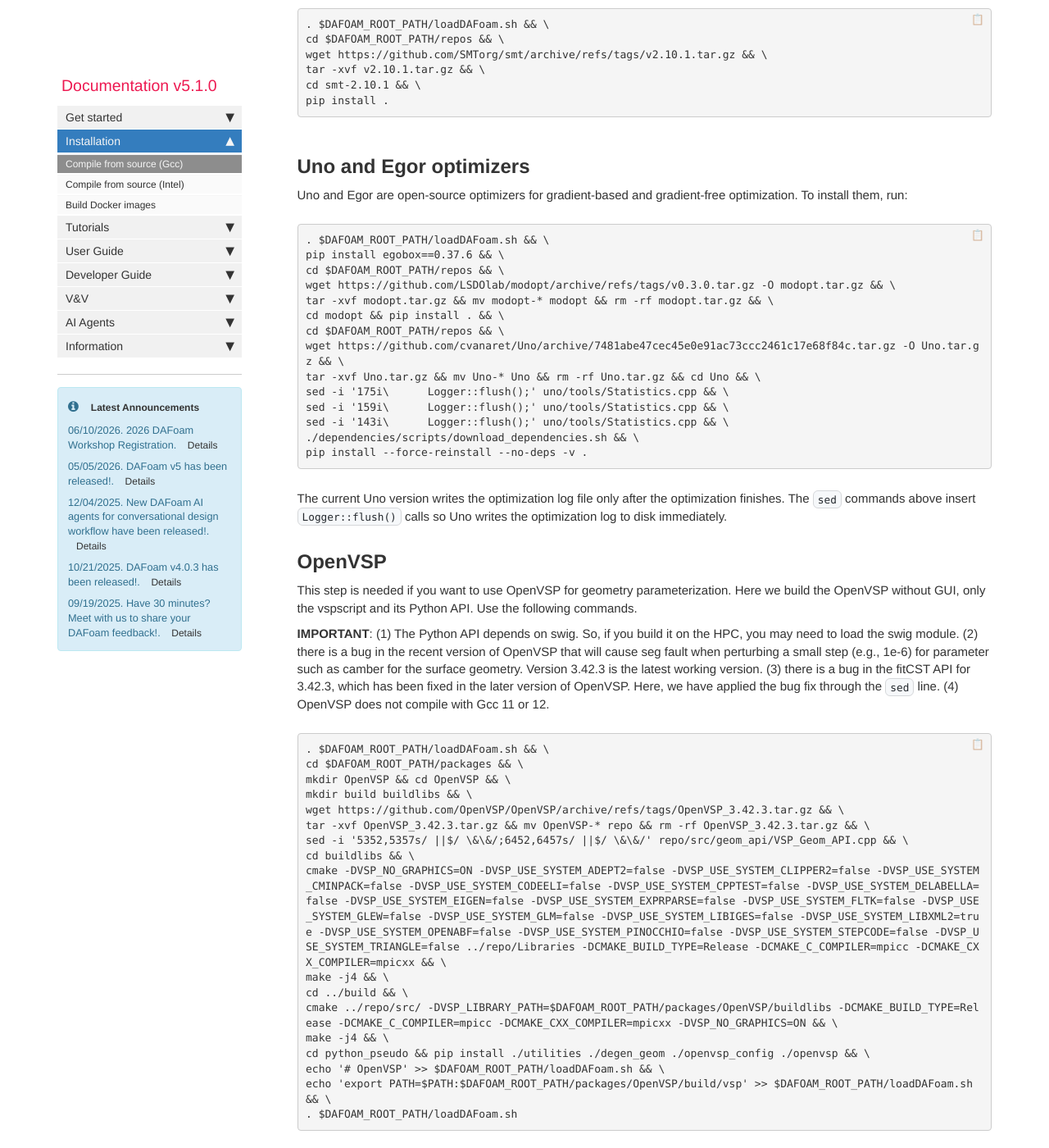
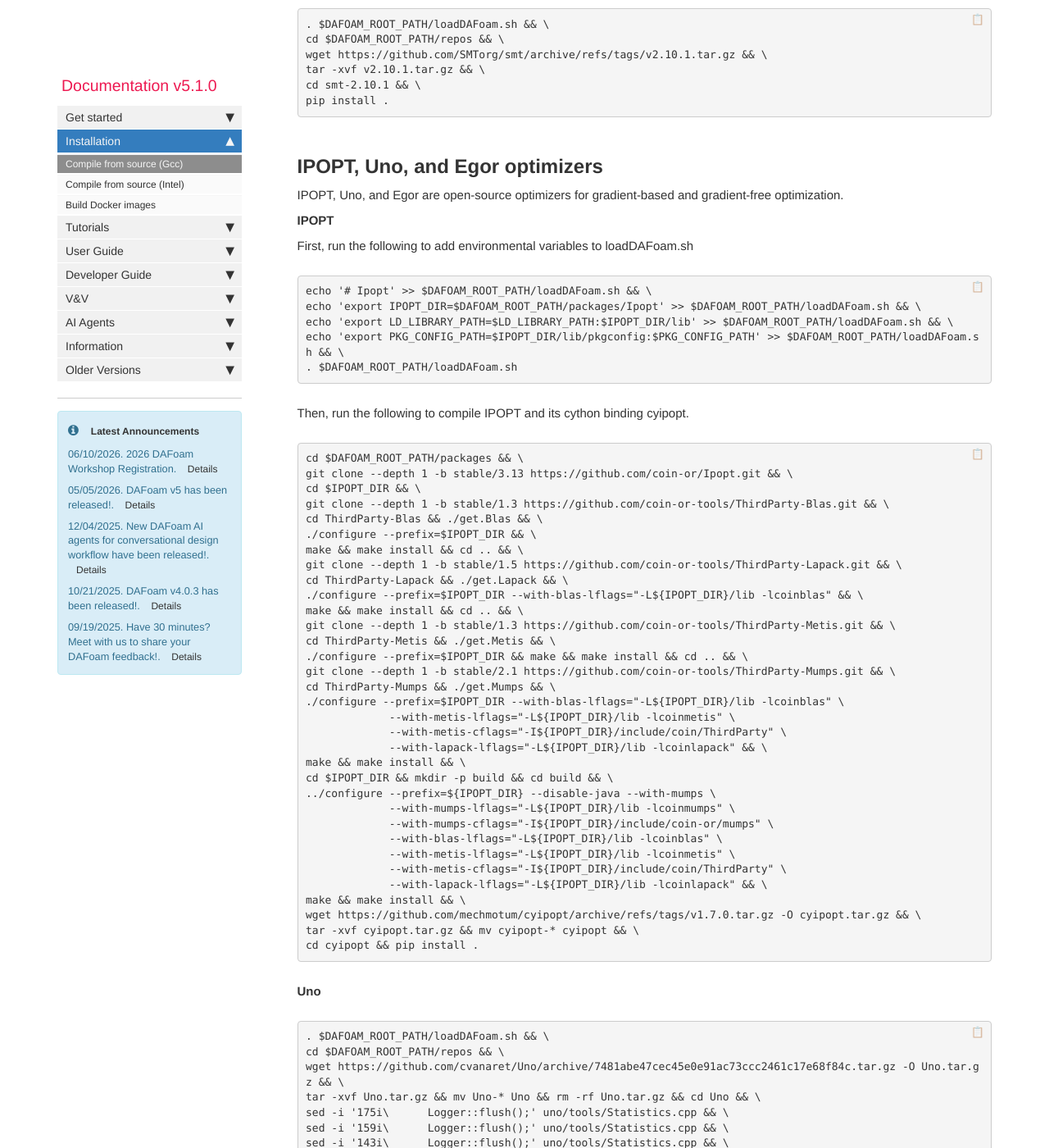
Before and after one commit to DAFoam/DAFoam.github.io, a Jekyll site: the page built from pages/mydoc/mydoc_installation_source.md, in a window 1280 px wide and 1400 px high, scrolled down 5216 px. Shown: the whole window at 82% size. Built offline with Jekyll 4.4.1, drawn with Linux system fonts in a browser that asks for light colours; comment, search, counter and statistics services are not loaded; some of the changed text lies outside the part shown.

Commit message:
content update

```diff
--- a/pages/mydoc/mydoc_installation_source.md
+++ b/pages/mydoc/mydoc_installation_source.md
@@ -7,7 +7,7 @@ permalink: installation-source.html
 folder: mydoc
 ---
 
-{% include note.html content="This section assumes you want to compile the latest DAFoam optimization package from the source on a Linux system. If you use the Docker image, there is no need to compile anything and you can skip this section. For DAFoam older versions, refer to [v4](https://dafoam.github.io/v4-pages/mydoc_installation_source.html), [v3](https://dafoam.github.io/v3-pages/mydoc_installation_source.html), [v2.2.10-](installation-source-2210.html), [v2.2.0-](installation-source-220.html), and [v1.0.0](installation-source-100.html)." %}
+{% include note.html content="This section assumes you want to compile the latest DAFoam optimization package from the source on a Linux system. If you use the Docker image, there is no need to compile anything and you can skip this section. For DAFoam older versions, refer to [v4](https://dafoam.github.io/v4-pages/installation-source.html), [v3](https://dafoam.github.io/v3-pages/mydoc_installation_source.html), [v2.2.10-](installation-source-2210.html), [v2.2.0-](installation-source-220.html), and [v1.0.0](installation-source-100.html)." %}
 
 The DAFoam package can be compiled with various versions of its dependencies. Here we elaborate on how to compile it on a workstation with Ubuntu 24.04 and two different HPC clusters.
 
@@ -217,17 +217,64 @@ cd smt-2.10.1 && \
 pip install .
 </pre>
 
-## **Uno and Egor optimizers**
+## **IPOPT, Uno, and Egor optimizers**
 
-Uno and Egor are open-source optimizers for gradient-based and gradient-free optimization. To install them, run:
+IPOPT, Uno, and Egor are open-source optimizers for gradient-based and gradient-free optimization.
+
+**IPOPT**
+
+First, run the following to add environmental variables to loadDAFoam.sh
+
+<pre>
+echo '# Ipopt' >> $DAFOAM_ROOT_PATH/loadDAFoam.sh && \
+echo 'export IPOPT_DIR=$DAFOAM_ROOT_PATH/packages/Ipopt' >> $DAFOAM_ROOT_PATH/loadDAFoam.sh && \
+echo 'export LD_LIBRARY_PATH=$LD_LIBRARY_PATH:$IPOPT_DIR/lib' >> $DAFOAM_ROOT_PATH/loadDAFoam.sh && \
+echo 'export PKG_CONFIG_PATH=$IPOPT_DIR/lib/pkgconfig:$PKG_CONFIG_PATH' >> $DAFOAM_ROOT_PATH/loadDAFoam.sh && \
+. $DAFOAM_ROOT_PATH/loadDAFoam.sh
+</pre>
+
+Then, run the following to compile IPOPT and its cython binding cyipopt.
+
+<pre>
+cd $DAFOAM_ROOT_PATH/packages && \
+git clone --depth 1 -b stable/3.13 https://github.com/coin-or/Ipopt.git && \
+cd $IPOPT_DIR && \
+git clone --depth 1 -b stable/1.3 https://github.com/coin-or-tools/ThirdParty-Blas.git && \
+cd ThirdParty-Blas && ./get.Blas && \
+./configure --prefix=$IPOPT_DIR && \
+make && make install && cd .. && \
+git clone --depth 1 -b stable/1.5 https://github.com/coin-or-tools/ThirdParty-Lapack.git && \
+cd ThirdParty-Lapack && ./get.Lapack && \
+./configure --prefix=$IPOPT_DIR --with-blas-lflags="-L${IPOPT_DIR}/lib -lcoinblas" && \
+make && make install && cd .. && \
+git clone --depth 1 -b stable/1.3 https://github.com/coin-or-tools/ThirdParty-Metis.git && \
+cd ThirdParty-Metis && ./get.Metis && \
+./configure --prefix=$IPOPT_DIR && make && make install && cd .. && \
+git clone --depth 1 -b stable/2.1 https://github.com/coin-or-tools/ThirdParty-Mumps.git && \
+cd ThirdParty-Mumps && ./get.Mumps && \
+./configure --prefix=$IPOPT_DIR --with-blas-lflags="-L${IPOPT_DIR}/lib -lcoinblas" \
+             --with-metis-lflags="-L${IPOPT_DIR}/lib -lcoinmetis" \
+             --with-metis-cflags="-I${IPOPT_DIR}/include/coin/ThirdParty" \
+             --with-lapack-lflags="-L${IPOPT_DIR}/lib -lcoinlapack" && \
+make && make install && \
+cd $IPOPT_DIR && mkdir -p build && cd build && \
+../configure --prefix=${IPOPT_DIR} --disable-java --with-mumps \
+             --with-mumps-lflags="-L${IPOPT_DIR}/lib -lcoinmumps" \
+             --with-mumps-cflags="-I${IPOPT_DIR}/include/coin-or/mumps" \
+             --with-blas-lflags="-L${IPOPT_DIR}/lib -lcoinblas" \
+             --with-metis-lflags="-L${IPOPT_DIR}/lib -lcoinmetis" \
+             --with-metis-cflags="-I${IPOPT_DIR}/include/coin/ThirdParty" \
+             --with-lapack-lflags="-L${IPOPT_DIR}/lib -lcoinlapack" && \
+make && make install && \
+wget https://github.com/mechmotum/cyipopt/archive/refs/tags/v1.7.0.tar.gz -O cyipopt.tar.gz && \
+tar -xvf cyipopt.tar.gz && mv cyipopt-* cyipopt && \
+cd cyipopt && pip install .
+</pre>
+
+**Uno**
 
 <pre>
 . $DAFOAM_ROOT_PATH/loadDAFoam.sh && \
-pip install egobox==0.37.6 && \
-cd $DAFOAM_ROOT_PATH/repos && \
-wget https://github.com/LSDOlab/modopt/archive/refs/tags/v0.3.0.tar.gz -O modopt.tar.gz && \
-tar -xvf modopt.tar.gz && mv modopt-* modopt && rm -rf modopt.tar.gz && \
-cd modopt && pip install . && \
 cd $DAFOAM_ROOT_PATH/repos && \
 wget https://github.com/cvanaret/Uno/archive/7481abe47cec45e0e91ac73ccc2461c17e68f84c.tar.gz -O Uno.tar.gz && \
 tar -xvf Uno.tar.gz && mv Uno-* Uno && rm -rf Uno.tar.gz && cd Uno && \
@@ -239,6 +286,18 @@ pip install --force-reinstall --no-deps -v .
 </pre>
 
 The current Uno version writes the optimization log file only after the optimization finishes. The `sed` commands above insert `Logger::flush()` calls so Uno writes the optimization log to disk immediately.
+
+**Egor**
+
+<pre>
+. $DAFOAM_ROOT_PATH/loadDAFoam.sh && \
+pip install egobox==0.37.6 && \
+cd $DAFOAM_ROOT_PATH/repos && \
+wget https://github.com/LSDOlab/modopt/archive/refs/tags/v0.3.0.tar.gz -O modopt.tar.gz && \
+tar -xvf modopt.tar.gz && mv modopt-* modopt && rm -rf modopt.tar.gz && \
+cd modopt && pip install . && \
+</pre>
+
 
 ## **OpenVSP**
 
```
Also changed, not shown: _data/sidebars/mydoc_sidebar.yml (+12 -0 lines), index.md (+0 -2 lines).
